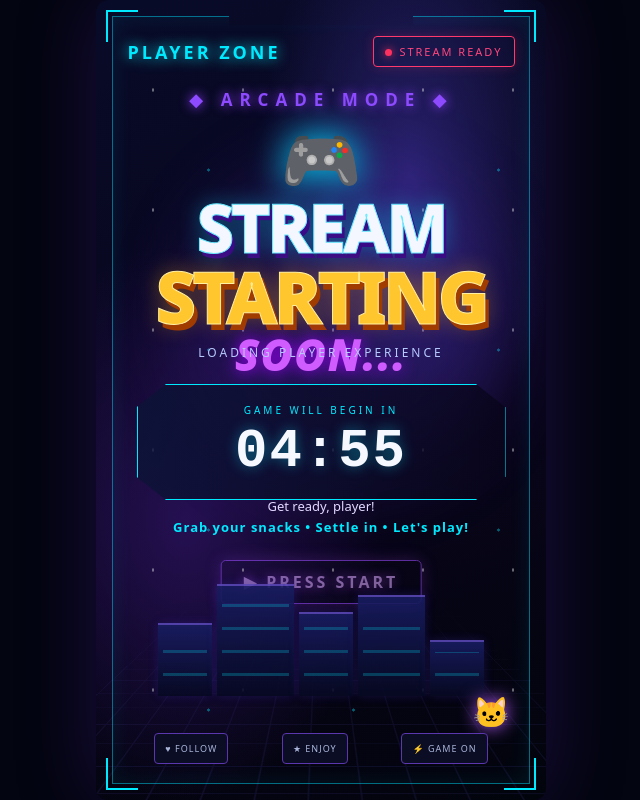
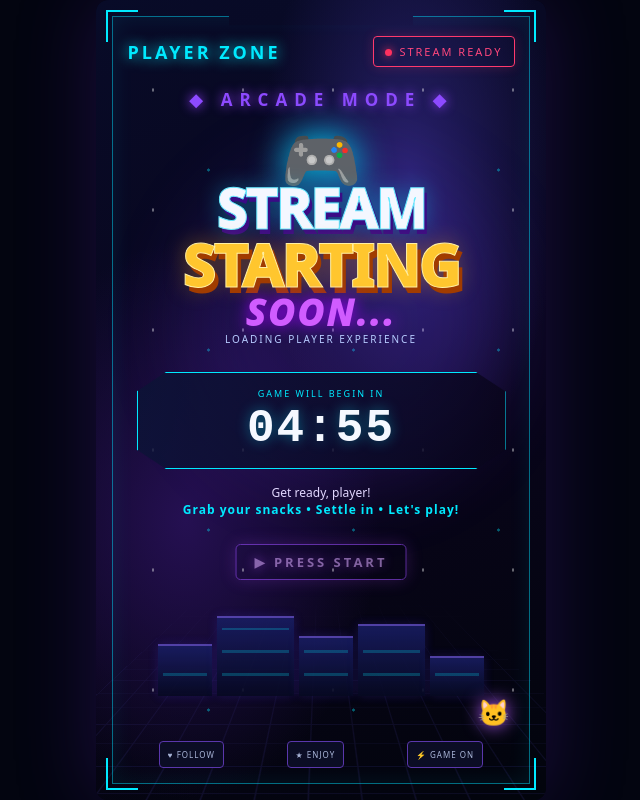
Before and after one commit to toobeys/Staring_live, a plain HTML site: page index.html in a window 1280 px wide. Shown: the whole page, without its empty margins (319-959 px from the left). Drawn offline with Linux system fonts and the light colour scheme.

Commit message:
Update index.html

```diff
--- a/index.html
+++ b/index.html
@@ -45,6 +45,31 @@ body { display:grid; place-items:center; }
 .corner.tl{top:10px;left:10px;border-width:2px 0 0 2px}.corner.tr{top:10px;right:10px;border-width:2px 2px 0 0}.corner.bl{bottom:10px;left:10px;border-width:0 0 2px 2px}.corner.br{bottom:10px;right:10px;border-width:0 2px 2px 0}
 @keyframes twinkle{to{opacity:.25}} @keyframes float{50%{transform:translateY(-20px) scale(1.05)}} @keyframes bob{50%{transform:translate(-50%,-8px)}} @keyframes pulse{50%{opacity:.55;box-shadow:0 0 18px #b34cff66}}
 @media (min-width:700px){.stage{border-radius:12px;box-shadow:0 0 80px #4c1b9d55}.countbox{top:48%}}
+
+/* Layout refinement: smaller typography and clear vertical zones */
+.title { top:23%; }
+.title .a { font-size:clamp(36px,11vw,54px); }
+.title .b { font-size:clamp(36px,11.5vw,58px); margin-top:6px; }
+.title .c { font-size:clamp(24px,7.5vw,36px); margin-top:6px; }
+.subtitle { top:41.5%; font-size:10px; letter-spacing:2px; }
+.countbox { top:46.5%; padding:14px 8px 16px; }
+.countlabel { font-size:9px; margin-bottom:6px; letter-spacing:2px; }
+.count { font-size:clamp(32px,9.5vw,46px); }
+.tip { top:60.5%; font-size:12px; line-height:1.45; }
+.press { top:68%; padding:8px 18px; font-size:13px; }
+.pixelworld { bottom:13%; height:10%; }
+.cat { bottom:8.8%; font-size:26px; }
+.social { bottom:4%; font-size:8px; }
+.social span { padding:7px 8px; }
+@media (max-height:700px) {
+  .title { top:21%; }
+  .subtitle { top:39.5%; }
+  .countbox { top:44.5%; }
+  .tip { top:58.5%; }
+  .press { top:66%; }
+  .pixelworld { bottom:12.5%; height:9%; }
+}
+
 </style>
 </head>
 <body>
```
